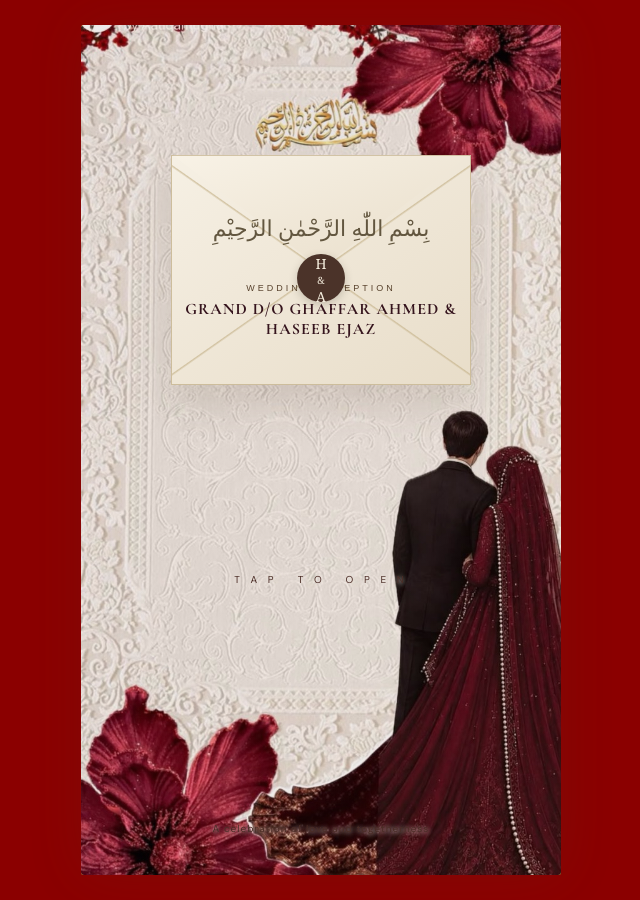
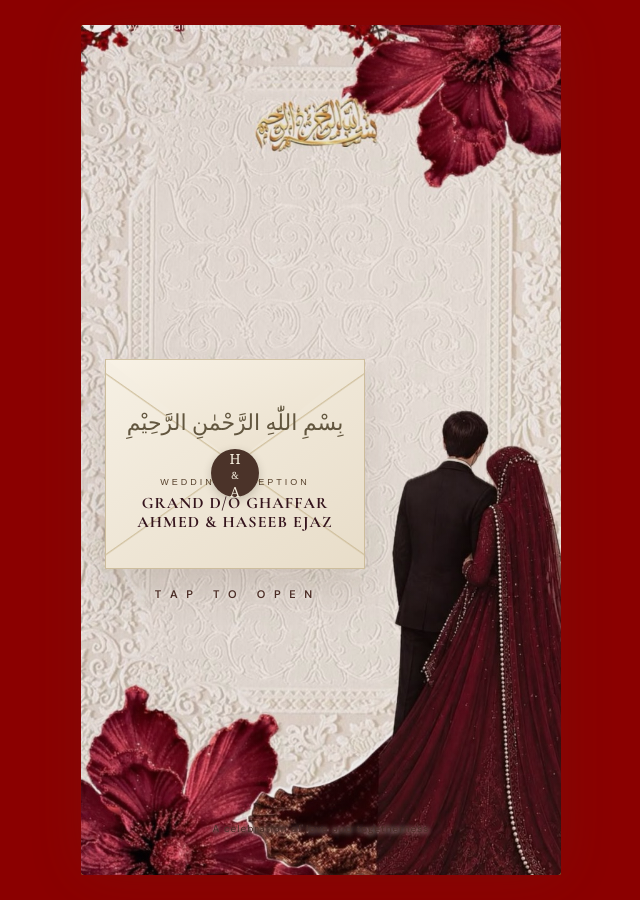
Before and after one commit to hamidmughal1827/wedding-invitation, a plain HTML site: page index.html in a window 1280 px wide. Shown: the whole page, without its empty margins (319-959 px from the left). Drawn offline with nearby package versions, Linux system fonts and the light colour scheme.

Commit message:
first commit

```diff
--- a/style.css
+++ b/style.css
@@ -3,7 +3,7 @@ html{scroll-behavior:smooth}body{margin:0;background:#8b0000;color:var(--ink);fo
 .invitation{width:min(100%,480px);margin:0 auto;background:var(--paper);min-height:100vh;overflow:hidden;box-shadow:0 0 55px #54493622}
 .cover-screen{min-height:100svh;display:flex;flex-direction:column;align-items:center;justify-content:center;position:relative;padding:30px 24px;background:#e4c45e url("background-cover.jpeg") center/cover no-repeat;overflow:hidden}
 .cover-glow{display:none}
-.envelope{position:relative;width:min(78%,300px);min-height:230px;border:1px solid #cdbd9c;background:linear-gradient(145deg,#f6f0e4,#e8ddc9);box-shadow:0 22px 35px #54452c24;display:flex;flex-direction:column;align-items:center;justify-content:center;padding:36px 12px 20px;cursor:pointer;color:var(--ink);transform:translateY(clamp(-170px,-20vh,-125px));transition:transform .7s,opacity .7s;z-index:1}
+.envelope{position:relative;width:min(68%,260px);min-height:210px;border:1px solid #cdbd9c;background:linear-gradient(145deg,#f6f0e4,#e8ddc9);box-shadow:0 22px 35px #54452c24;display:flex;flex-direction:column;align-items:center;justify-content:center;padding:32px 10px 18px;cursor:pointer;color:var(--ink);transform:translateY(30px);transition:transform .7s,opacity .7s;z-index:1}
 .envelope:before,.envelope:after{content:"";position:absolute;inset:0;pointer-events:none}
 .envelope:before{background:linear-gradient(145deg,transparent 49.7%,#c7b58e 50%,transparent 50.5%),linear-gradient(215deg,transparent 49.7%,#c7b58e 50%,transparent 50.5%);opacity:.75}
 .envelope-flap{position:absolute;top:-1px;left:0;width:100%;height:50%;background:linear-gradient(160deg,#f8f2e6,#e8ddc9);clip-path:polygon(0 0,100% 0,50% 100%);border-top:1px solid #d2c3a5;transform-origin:top;transition:transform .8s;z-index:2}
@@ -11,7 +11,7 @@ html{scroll-behavior:smooth}body{margin:0;background:#8b0000;color:var(--ink);fo
 .seal{position:absolute;top:43%;z-index:4;background:var(--green);color:#f6efdf;width:48px;height:48px;border-radius:50%;display:grid;place-items:center;font-family:Georgia,serif;font-size:14px;box-shadow:0 3px 8px #302b1f35}
 .seal i{font-style:normal;font-size:10px}.cover-kicker{font-size:9px;letter-spacing:3px;margin-top:9px;z-index:3;color:#867653}.cover-names{font-family:"Cormorant Garamond",serif;font-weight:700;letter-spacing:1.1px;font-size:16px;line-height:1.2;text-align:center;margin-top:7px;z-index:3}
 .tap-hint{z-index:1;color:#aa9c81;letter-spacing:4px;font-size:10px;margin:28px 0 0}.cover-small{position:absolute;bottom:30px;color:#a99b82;font-size:10px;letter-spacing:1px}
-.cover-screen.opening .envelope{transform:translateY(-170px) scale(1.08);opacity:0}.cover-screen.opening .envelope-flap{transform:rotateX(180deg)}
+.cover-screen.opening .envelope{transform:translateY(-100px) scale(1.05);opacity:0}.cover-screen.opening .envelope-flap{transform:rotateX(180deg)}
 .pages{display:none;opacity:0;transition:opacity .8s}.pages.visible{display:block;opacity:1}.page{min-height:100svh;padding:74px 32px 60px;display:flex;flex-direction:column;align-items:center;justify-content:center;text-align:center;position:relative;background:#e4c45e url("background-pages.jpeg") center/cover no-repeat;border-bottom:1px solid #e4d9c6}
 .hero-page{background:#e4c45e url("background-invitation.jpeg") center/cover no-repeat}
 .page:before{content:"";position:absolute;inset:17px;border:1px solid #d9c9a8;pointer-events:none}.page:after{content:"";position:absolute;inset:23px;border:1px solid #e6dac5;pointer-events:none}
@@ -76,6 +76,23 @@ h1,h2,h3{font-family:"Cormorant Garamond",Georgia,serif;font-weight:600}h1{font-
   align-items:center;
   padding-left:34px;
 }
+.envelope,.tap-hint{
+  align-self:flex-start;
+  margin-left:0;
+}
+.envelope{margin-top:0}
+.tap-hint{
+  width:min(68%,260px);
+  margin-top:18px;
+  text-align:center;
+  font-size:11px;
+  font-weight:700;
+  letter-spacing:3px;
+  transform:translateY(30px);
+}
+@media(max-width:600px){
+  .cover-screen{background-position:center top}
+}
 .hero-page>*{
   width:min(72%,320px);
 }
```
